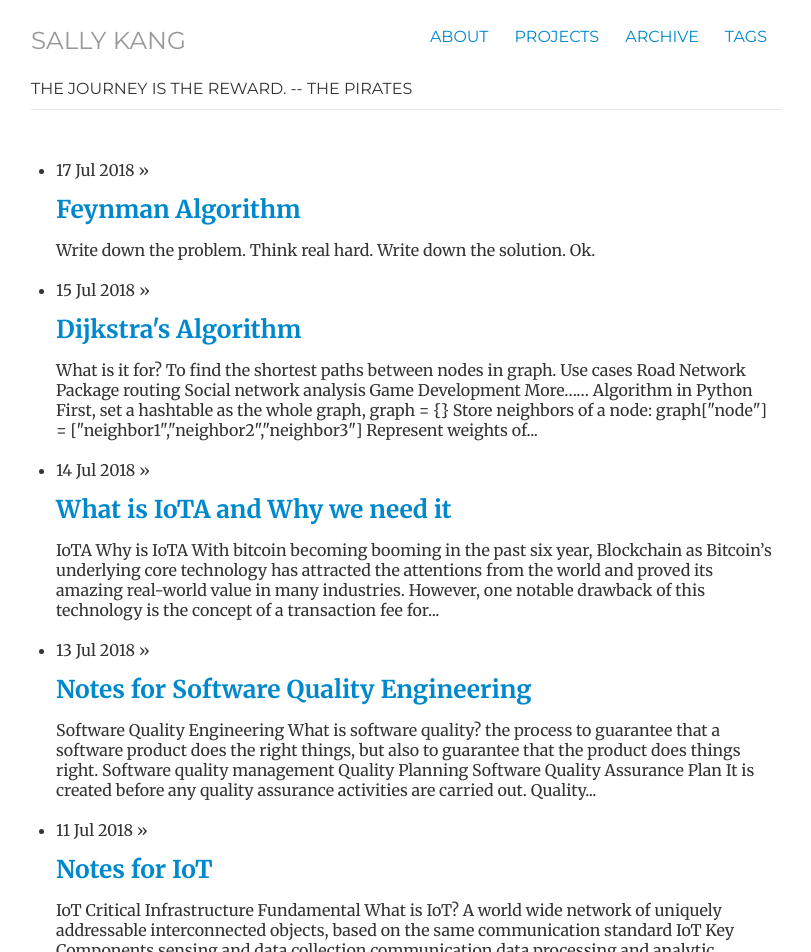
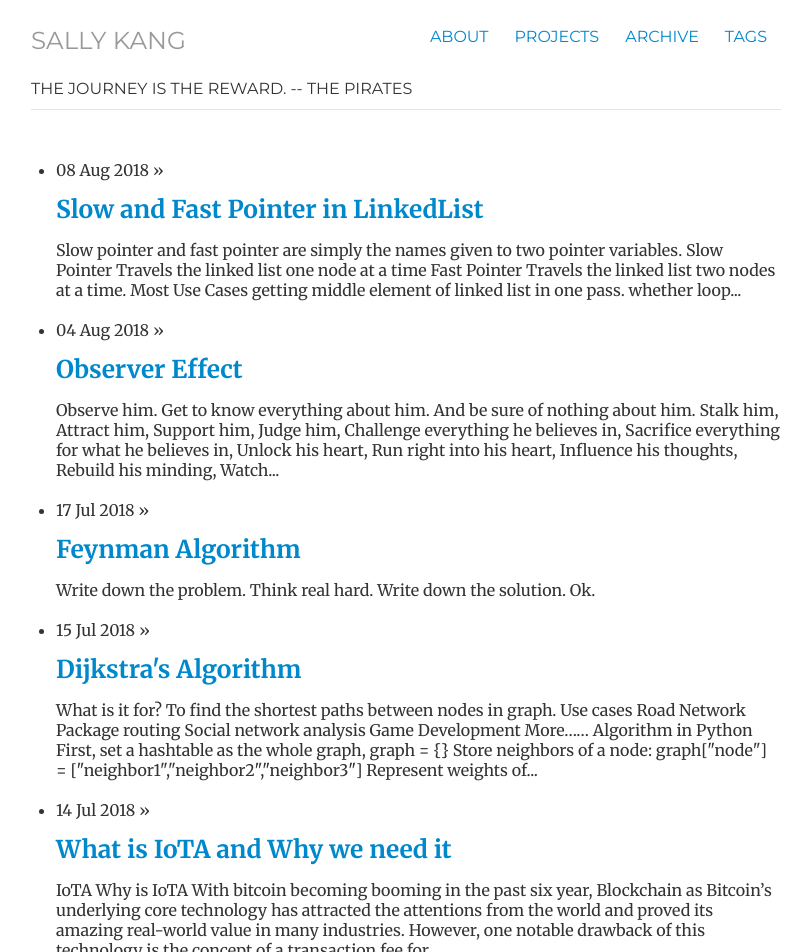
Before and after one commit to SallyKAN/SallyKAN.github.io, a Jekyll site: the page built from index.html, in a window 1280 px wide and 1400 px high. Shown: the top 952 px of the window, without its empty margins (234-1045 px from the left). Built offline with Jekyll 4.4.1, drawn with Linux system fonts in a browser that asks for light colours; the list of posts is cut into pages by our own code; some of the changed text lies outside the part shown.

Commit message:
new posts

````diff
--- /dev/null
+++ b/_posts/2018-08-04-observer-effect.md
@@ -0,0 +1,31 @@
+---
+title: Observer Effect
+tags: QuantumMechanics
+---
+
+**Observe him.**
+**Get to know everything about him.**
+**And be sure of nothing about him.**
+**Stalk him,**
+**Attract him,**
+**Support him,**
+**Judge him,**
+**Challenge everything he believes in,**
+**Sacrifice everything for what he believes in,**
+**Unlock his heart,**
+**Run right into his heart,**
+**Influence his thoughts,**
+**Rebuild his minding,**
+**Watch him, **
+**Take away his pride,**
+**And youth.**
+
+
+**Change his whole life forever the moment he was observed.**
+**And then,**
+
+**Love him.**
+**Like God damn love him.**
+**Like die to love him.**
+
+**Like uncertainty principle is the only truth left**
--- /dev/null
+++ b/_posts/2018-08-08-slow-and-fast-pointer-in-linkedlist.md
@@ -0,0 +1,40 @@
+---
+title: Slow and Fast Pointer in LinkedList
+tags: Algorithms  Java
+---
+
+**Slow pointer and fast pointer** are simply the names given to two pointer variables.
+## **Slow Pointer**
+Travels the linked list one node at a time
+
+## **Fast Pointer**
+Travels the linked list two nodes at a time.
+
+## Most Use Cases
+1. getting middle element of linked list in one pass.
+1. whether loop is present in Linked list. etc
+
+## Example
+Getting middle element of linked list in one pass, lets see how:
+![](https://1.bp.blogspot.com/-BYaZ6jhttf8/WZA3j_f-ZtI/AAAAAAAACD8/cY6RO6cYn9ojZtawiteI-r_ztdtfHgESgCLcBGAs/s1600/middle-element-of-linked-list-algorithm-approach2.png)
+1. Take 2 pointers, fastPointer and slowPointer and initialise both to list head.
+1. Iterate through list and move slowPointer 1 node at a time and fastPointer 2 nodes at a time.
+1. When fastPointer reaches end of list, slowPointer will be pointing to middle element of list.
+
+```
+public ListNode middleNode(ListNode head) {
+        ListNode slow = head, fast = head;
+        while (fast != null && fast.next != null) {
+            slow = slow.next;
+            fast = fast.next.next;
+        }
+        return slow;
+    }
+```
+
+
+
+**Reference**
+
+*http://javabypatel.blogspot.com/2016/10/find-middle-element-of-linked-list.html*
+*https://leetcode.com/problems/middle-of-the-linked-list/solution/*
````
Also changed, not shown: _drafts/Ethereum Notes.md (added, +19 -0 lines), _posts/2018-07-17-feynman-algorithm.md (+1 -1 lines), _drafts/Ethereum - Node Discovery Protocol.md (added), _drafts/Recursion with Trees.md (added).
